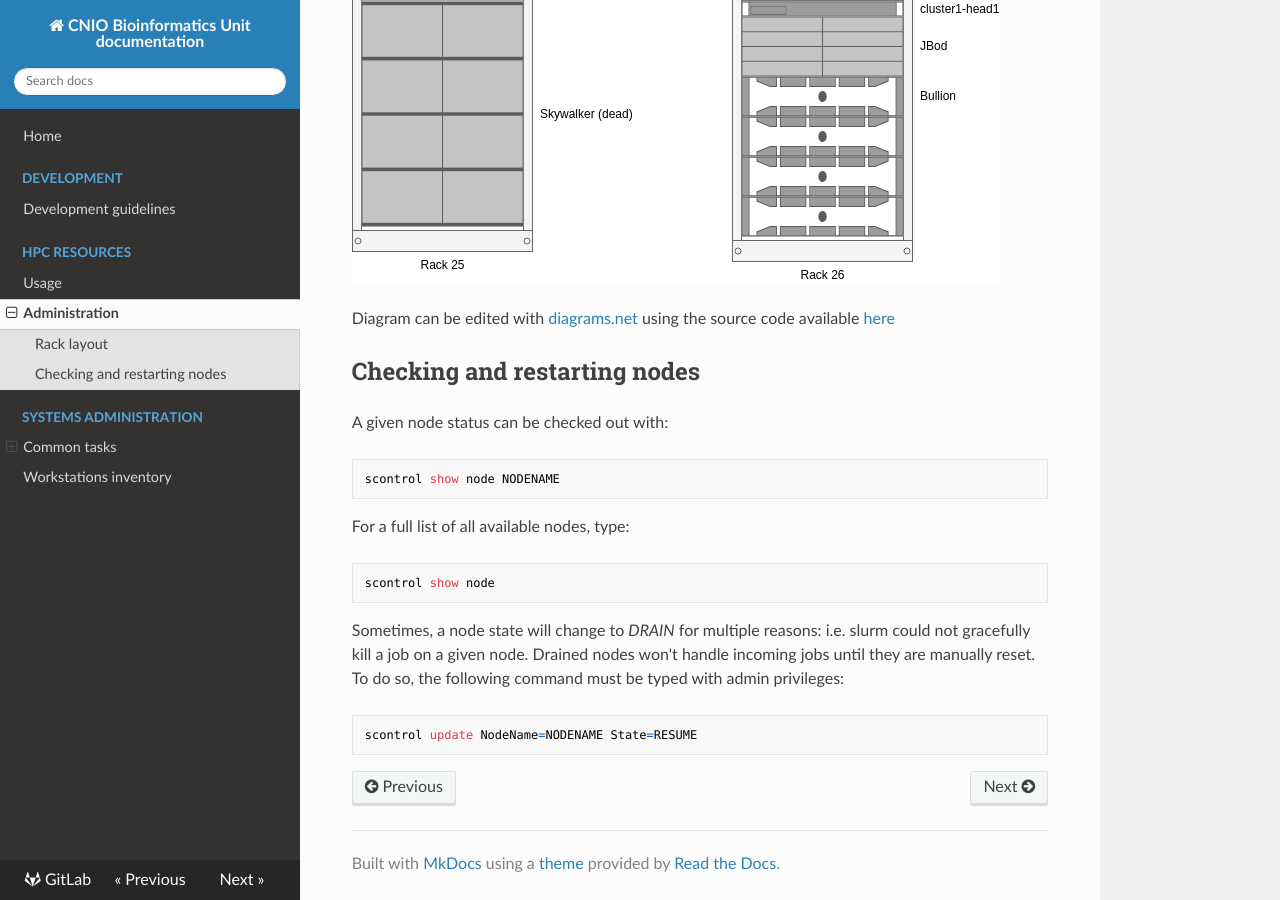
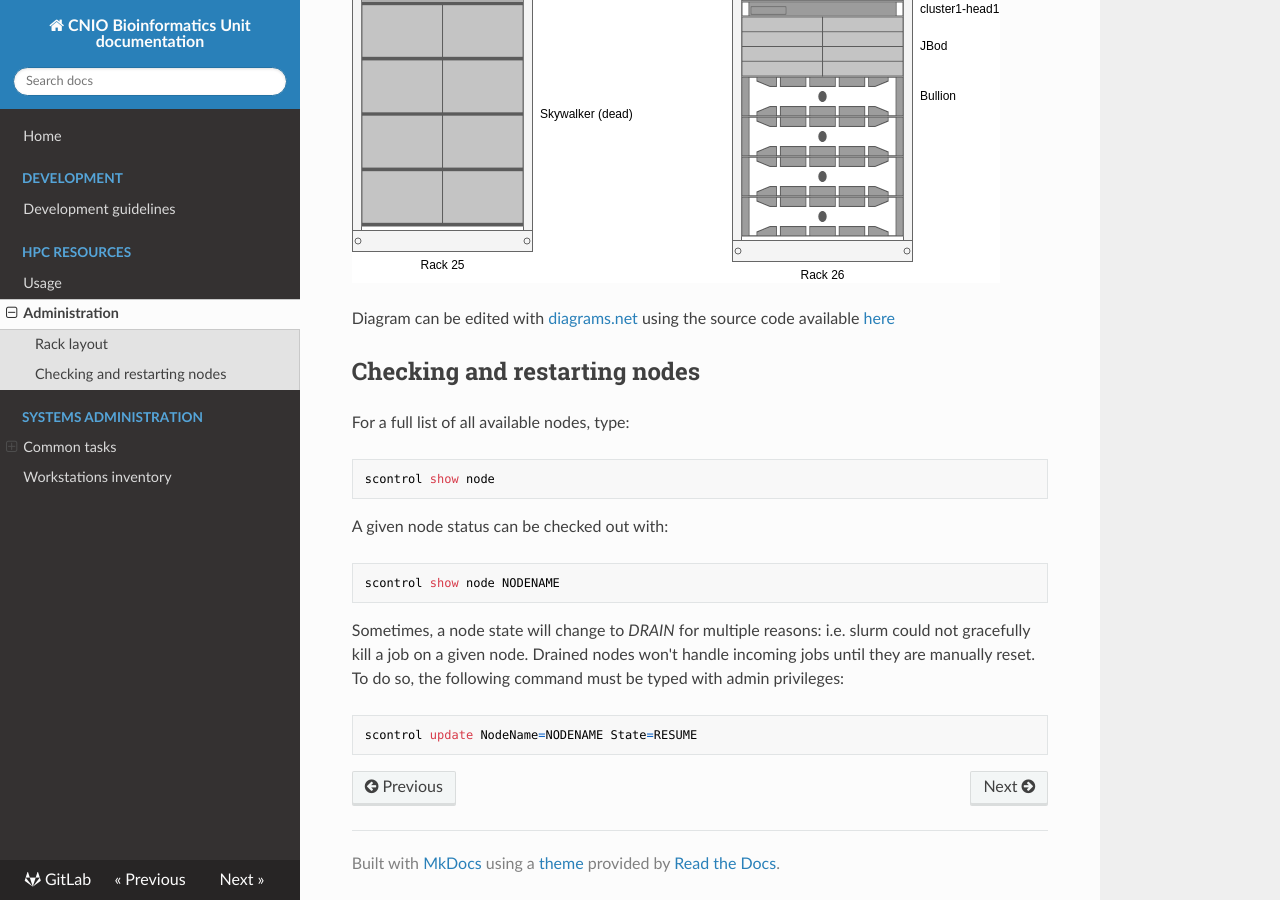
Before and after one commit to cnio-bu/cnio-bu.github.io, an MkDocs documentation site: the page built from docs/hpc/admin.md, in a window 1280 px wide and 900 px high, scrolled down 535 px. Built offline with MkDocs 1.6.1, drawn with Linux system fonts in a browser that asks for light colours; nearby versions of some CDN libraries.

Commit message:
Swap order of paragraphs

````diff
--- a/docs/hpc/admin.md
+++ b/docs/hpc/admin.md
@@ -8,16 +8,16 @@ Diagram can be edited with [diagrams.net](https://app.diagrams.net/) using the
 source code available [here](../img/cluster1_racks.drawio)
 
 ## Checking and restarting nodes
+For a full list of all available nodes, type:
+
+```
+scontrol show node
+```
+
 A given node status can be checked out with:
 
 ```
 scontrol show node NODENAME
-```
-
-For a full list of all available nodes, type:
-
-```
-scontrol show node
 ```
 
 Sometimes, a node state will change to _DRAIN_ for multiple reasons: i.e. slurm
````
